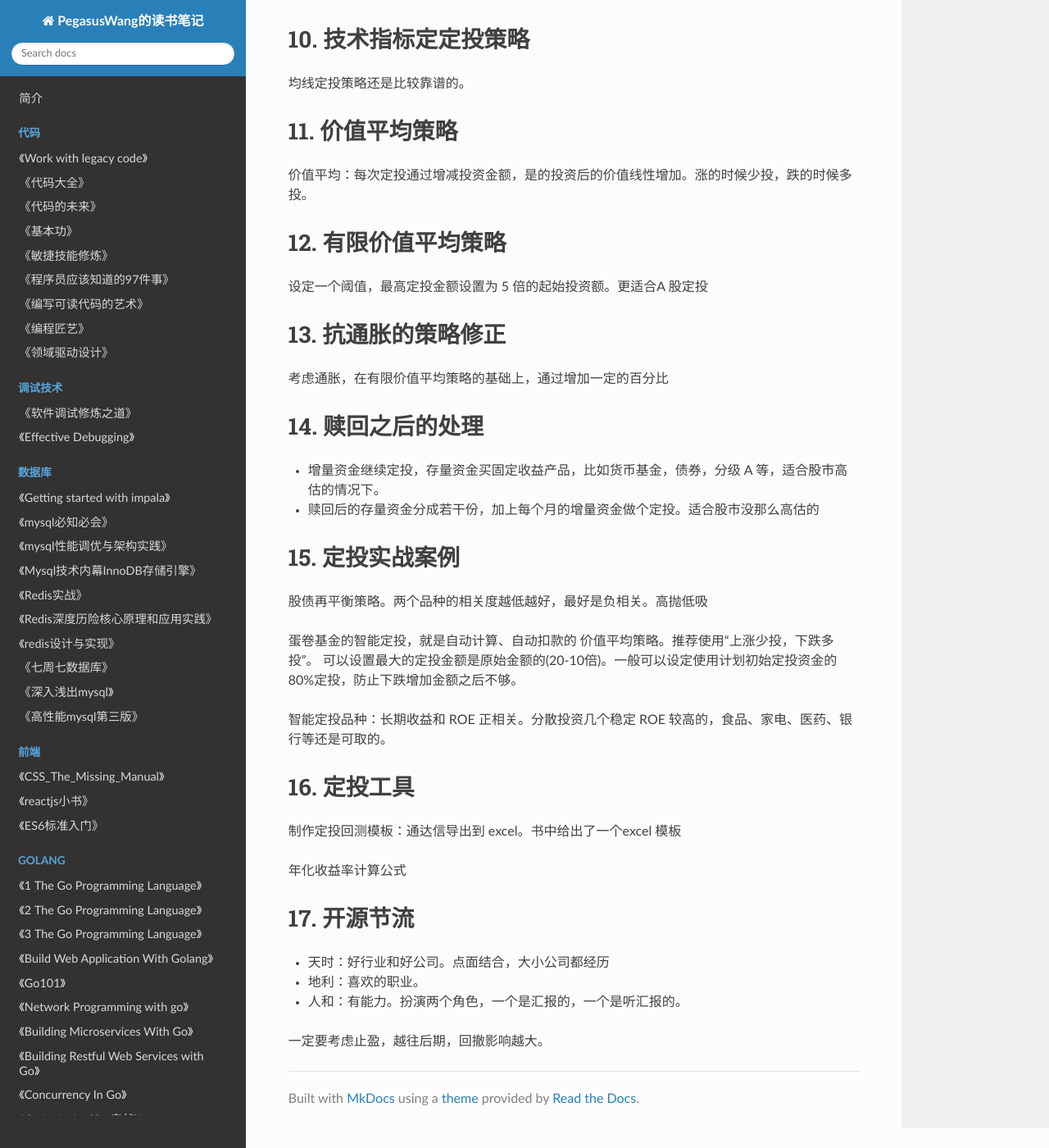
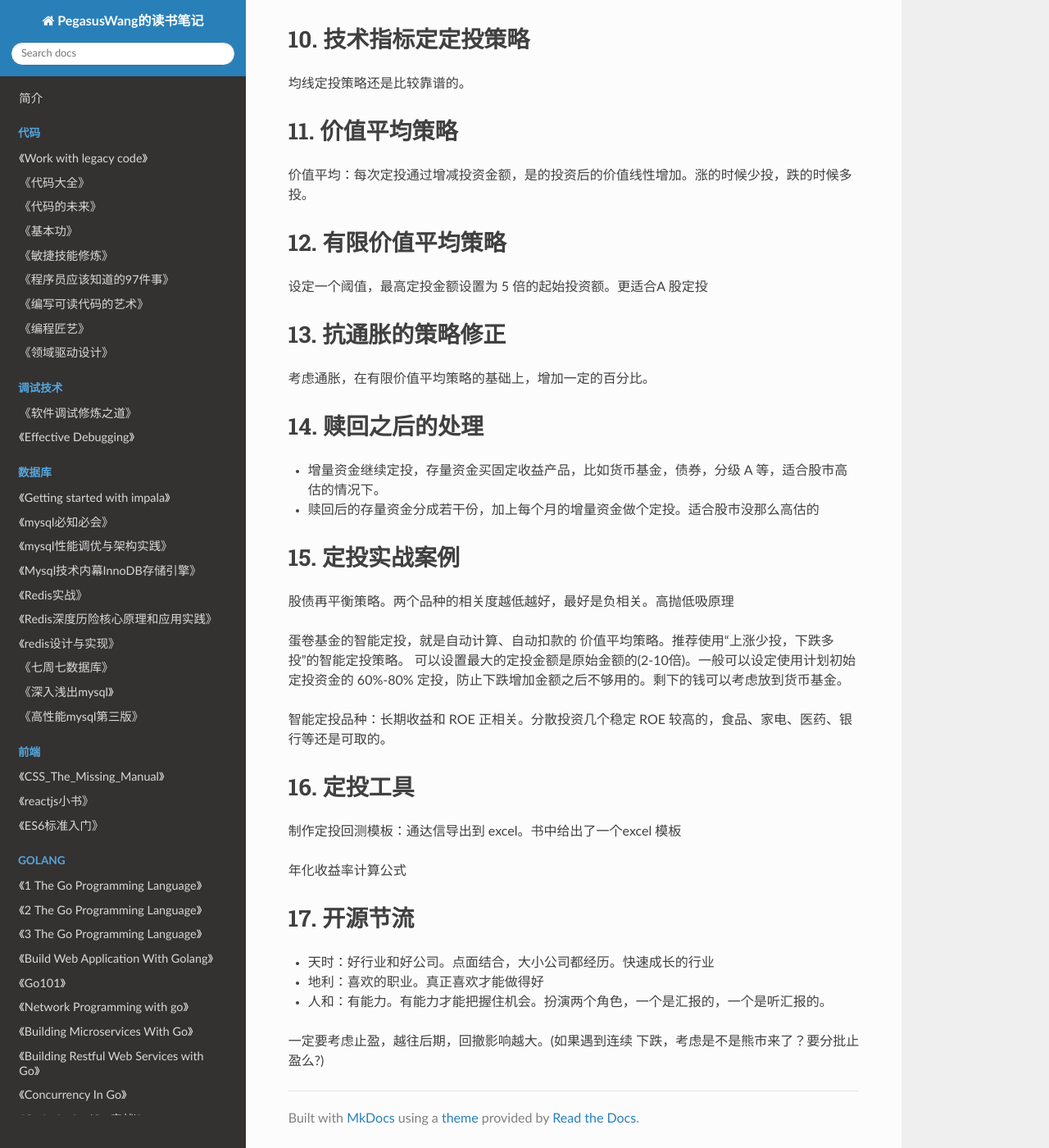
Before and after one commit to PegasusWang/booknotes, an MkDocs documentation site: the page built from docs/金融理财/聪明的定投.md, in a window 1280 px wide and 1400 px high, scrolled down 1942 px. Shown: the whole window at 82% size. Built offline with MkDocs 1.6.1, drawn with Linux system fonts in a browser that asks for light colours; nearby versions of some CDN libraries; old or Windows-style settings are respelled for this version of MkDocs; some of the changed text lies outside the part shown.

Commit message:
《聪明的定投》

```diff
--- a/docs/金融理财/聪明的定投.md
+++ b/docs/金融理财/聪明的定投.md
@@ -64,7 +64,7 @@ A 股定投一定要止盈。A 股是一个牛短熊长、暴跌暴涨的不成
 
 场外交易如果是 15：00 之前交易，按照当天净值计算，过了15：00 按照次日净值计算。
 
-建议场外自动扣款定投，手动执行不容易坚持下来。
+建议场外用 App 执行自动扣款定投，手动执行不容易坚持下来，尤其是在熊市很考验耐性和心理。
 
 # 9. 估值定投法
 
@@ -84,7 +84,7 @@ A 股定投一定要止盈。A 股是一个牛短熊长、暴跌暴涨的不成
 
 # 13. 抗通胀的策略修正
 
-考虑通胀，在有限价值平均策略的基础上，通过增加一定的百分比
+考虑通胀，在有限价值平均策略的基础上，增加一定的百分比。
 
 # 14. 赎回之后的处理
 
@@ -93,10 +93,11 @@ A 股定投一定要止盈。A 股是一个牛短熊长、暴跌暴涨的不成
 
 # 15. 定投实战案例
 
-股债再平衡策略。两个品种的相关度越低越好，最好是负相关。高抛低吸
+股债再平衡策略。两个品种的相关度越低越好，最好是负相关。高抛低吸原理
 
-蛋卷基金的智能定投，就是自动计算、自动扣款的 价值平均策略。推荐使用“上涨少投，下跌多投”。
-可以设置最大的定投金额是原始金额的(20-10倍)。一般可以设定使用计划初始定投资金的 80%定投，防止下跌增加金额之后不够。
+蛋卷基金的智能定投，就是自动计算、自动扣款的 价值平均策略。推荐使用“上涨少投，下跌多投”的智能定投策略。
+可以设置最大的定投金额是原始金额的(2-10倍)。一般可以设定使用计划初始定投资金的 60%-80%
+定投，防止下跌增加金额之后不够用的。剩下的钱可以考虑放到货币基金。
 
 智能定投品种：长期收益和 ROE 正相关。分散投资几个稳定 ROE 较高的，食品、家电、医药、银行等还是可取的。
 
@@ -108,8 +109,8 @@ A 股定投一定要止盈。A 股是一个牛短熊长、暴跌暴涨的不成
 
 # 17. 开源节流
 
-- 天时：好行业和好公司。点面结合，大小公司都经历
-- 地利：喜欢的职业。
-- 人和：有能力。扮演两个角色，一个是汇报的，一个是听汇报的。
+- 天时：好行业和好公司。点面结合，大小公司都经历。快速成长的行业
+- 地利：喜欢的职业。真正喜欢才能做得好
+- 人和：有能力。有能力才能把握住机会。扮演两个角色，一个是汇报的，一个是听汇报的。
 
-一定要考虑止盈，越往后期，回撤影响越大。
+一定要考虑止盈，越往后期，回撤影响越大。(如果遇到连续 下跌，考虑是不是熊市来了？要分批止盈么?)
```
Also changed, not shown: other parts of docs/金融理财/聪明的定投.md (+1 -1 lines).
